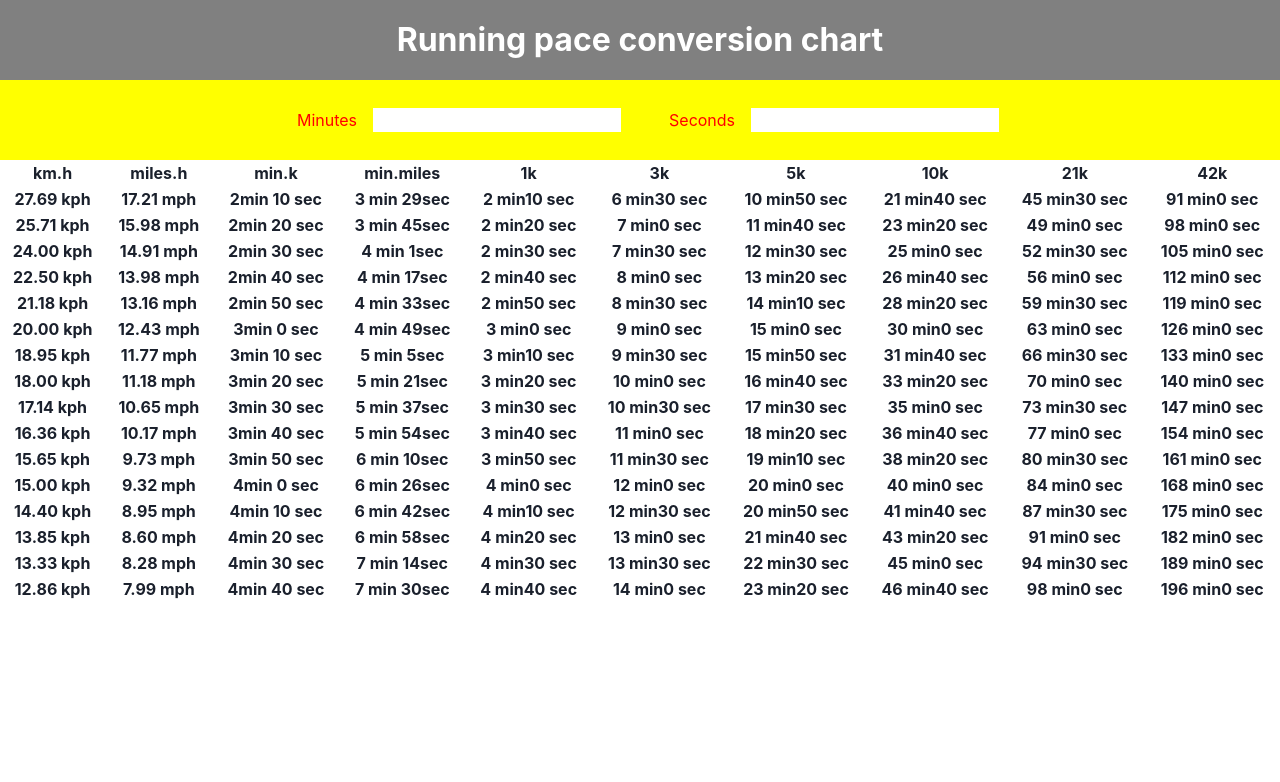
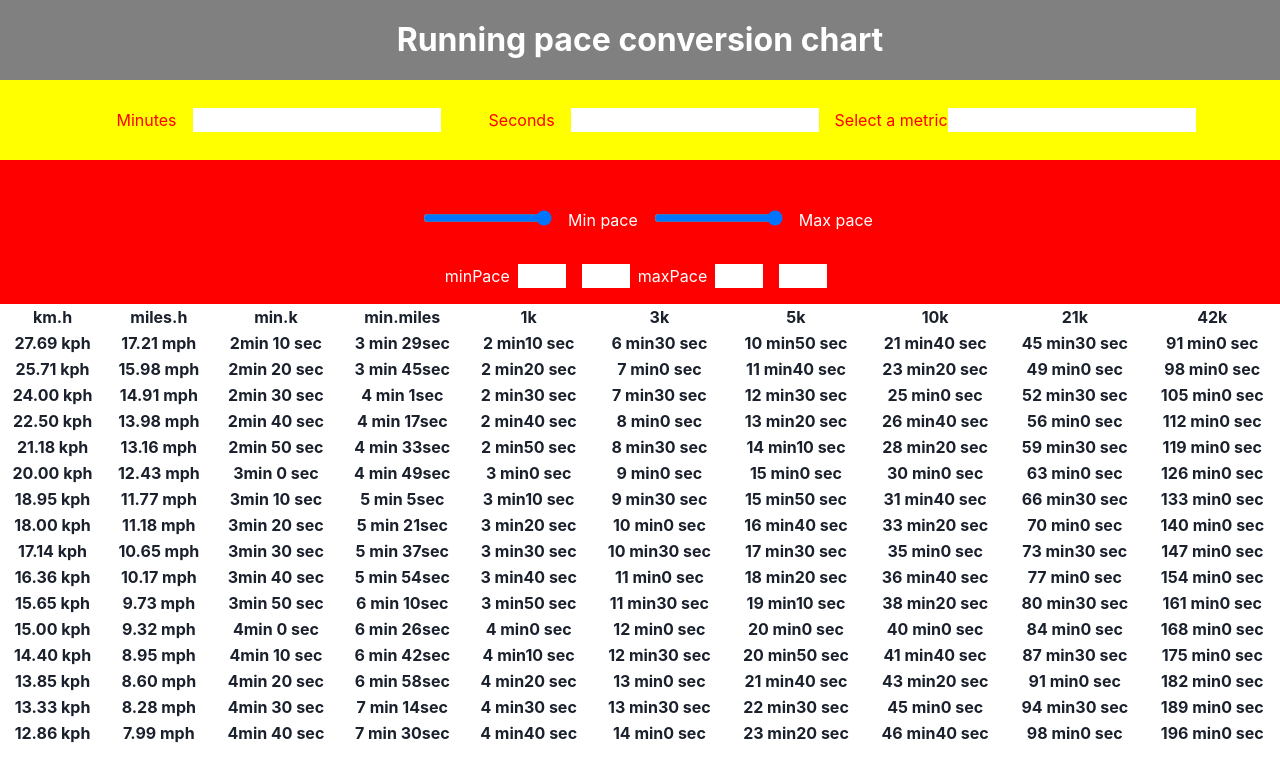
Before and after one commit to axelOngaro/Running-pace, a Next.js app: page / in a window 1280 px wide. Shown: the top 782 px of the page. Built offline with nearby package versions, Linux system fonts and the light colour scheme.

Commit message:
Added rangeSelector basic component and styling

```diff
--- a/components/PaceSelector.js
+++ b/components/PaceSelector.js
@@ -11,6 +11,12 @@ function PaceSelector() {
         <label htmlFor="seconds">Seconds</label>
         <input type="number" name="seconds" />
       </div>
+      <label htmlFor="metrics">Select a metric</label>
+      <input type="metrics" list="metrics-list" />
+      <datalist id="metrics-list">
+        <option value="km.min" />
+        <option value="miles.min" />
+      </datalist>
     </div>
   );
 }
--- /dev/null
+++ b/components/RangeSelector.js
@@ -0,0 +1,24 @@
+import styles from '../styles/RangeSelector.module.scss';
+
+function RangeSelector() {
+  return (
+    <div className={styles.rangeSelector}>
+      <div className={styles.rangeSelector__sliders}>
+        <input type="range" name="min" id="" min="0" max="11" />
+        <label htmlFor="min">Min pace</label>
+        <input type="range" name="max" id="" min="0" max="11" />
+        <label htmlFor="max">Max pace</label>
+      </div>
+      <div className={styles.rangeSelector__inputs}>
+        <label htmlFor="minPace">minPace</label>
+        <input type="number" name="minPace" id="" />
+        <input type="number" name="secMinPace" />
+        <label htmlFor="maxPace">maxPace</label>
+        <input type="number" name="maxPace" id="" />
+        <input type="number" name="secMaxPace" />
+      </div>
+    </div>
+  );
+}
+
+export default RangeSelector;
--- a/pages/index.js
+++ b/pages/index.js
@@ -3,11 +3,13 @@ import Navbar from '../components/Navbar';
 import Chart from '../components/Chart';
 import { kmhToMph, roundNumber } from '../utils/functions';
 import PaceSelector from '../components/PaceSelector';
+import RangeSelector from '../components/RangeSelector';
 function Home() {
   return (
     <div>
       <Navbar />
       <PaceSelector />
+      <RangeSelector />
       <Chart />
     </div>
   );
--- /dev/null
+++ b/styles/RangeSelector.module.scss
@@ -0,0 +1,23 @@
+.rangeSelector {
+  min-height: 10vh;
+  width: 100%;
+  background-color: red;
+  color: white;
+  display: flex;
+  flex-direction: column;
+  justify-content: center;
+  align-items: center;
+  padding: 1em 0;
+  &__sliders {
+    padding: 2em 0;
+    input {
+      margin: 0 1em;
+    }
+  }
+  &__inputs {
+    input {
+      margin: 0 0.5em;
+      width: 3em;
+    }
+  }
+}
```
